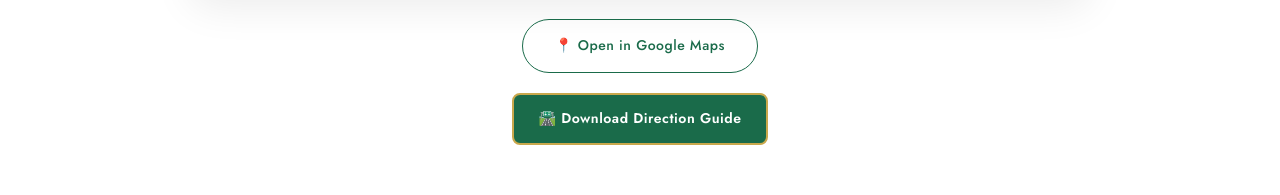
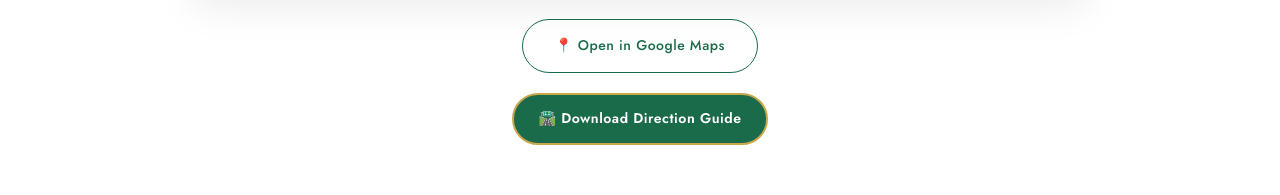
Before and after one commit to General-Airkay/Wedding-site, a Next.js app: page /wedding-details in a window 1280 px wide. Shown: the part 2315-2510 px from the top of the page. Built offline with nearby package versions, Linux system fonts and the light colour scheme.

Commit message:
Update globals.css

```diff
--- a/styles/globals.css
+++ b/styles/globals.css
@@ -179,7 +179,6 @@ h1, h2, h3, h4 {
   color: #ffffff;
   border: 2px solid #c9a84c; /* Champagne Gold */
   padding: 12px 24px;
-  border-radius: 8px;
   text-decoration: none;
   font-weight: 600;
   transition: all 0.3s ease;
```
